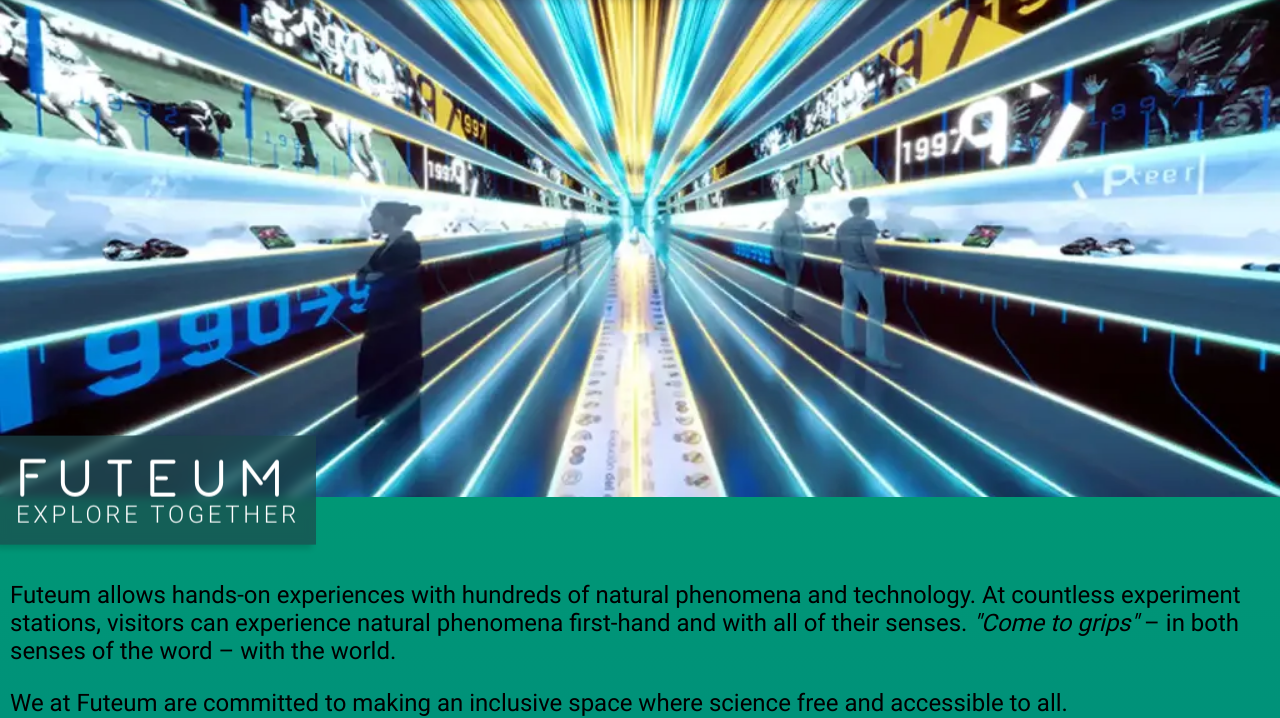
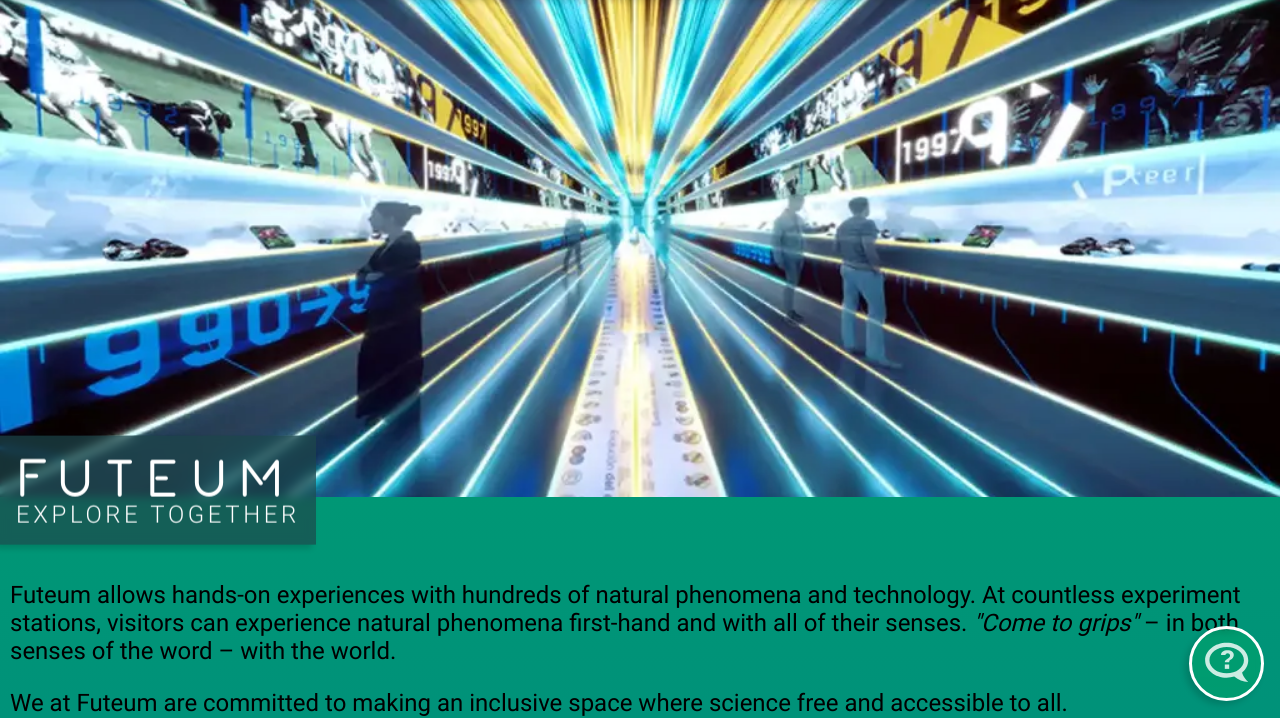
Before and after one commit to kyrregjerstad/Futeum, a plain HTML site: page index.html in a window 1280 px wide. Shown: the part 83-801 px from the top of the page. Drawn offline with nearby package versions, Linux system fonts and the light colour scheme.

Commit message:
add chat icon

```diff
--- a/index.html
+++ b/index.html
@@ -309,6 +309,11 @@
         <hr />
       </div>
     </main>
+    <div class="chat-bubble">
+      <picture>
+        <img src="/assets/icons/icon-chat.svg" alt="" />
+      </picture>
+    </div>
     <footer>
       <div class="footer-wrapper">
         <div>
--- a/styles/style.scss
+++ b/styles/style.scss
@@ -40,6 +40,7 @@
 }
 
 $color-primary: #00a66a;
+$color-primary-semiTrans: #00a66978;
 $color-secondary: #0056a6;
 $color-dark: #1e474b;
 $color-dark-semiTrans: #1e474bb2;
@@ -468,6 +469,20 @@
   }
 }
 
+.chat-bubble {
+  @include flexCenter();
+  @include glassMorphism();
+  background-color: $color-primary-semiTrans;
+  width: 2em;
+  position: fixed;
+  bottom: 1em;
+  right: 1em;
+  border-radius: 50%;
+  width: 75px;
+  height: 75px;
+  border: solid $color-white;
+}
+
 footer {
   display: flex;
   justify-content: center;
```
Also changed, not shown: styles/style.css, 1 other file.
